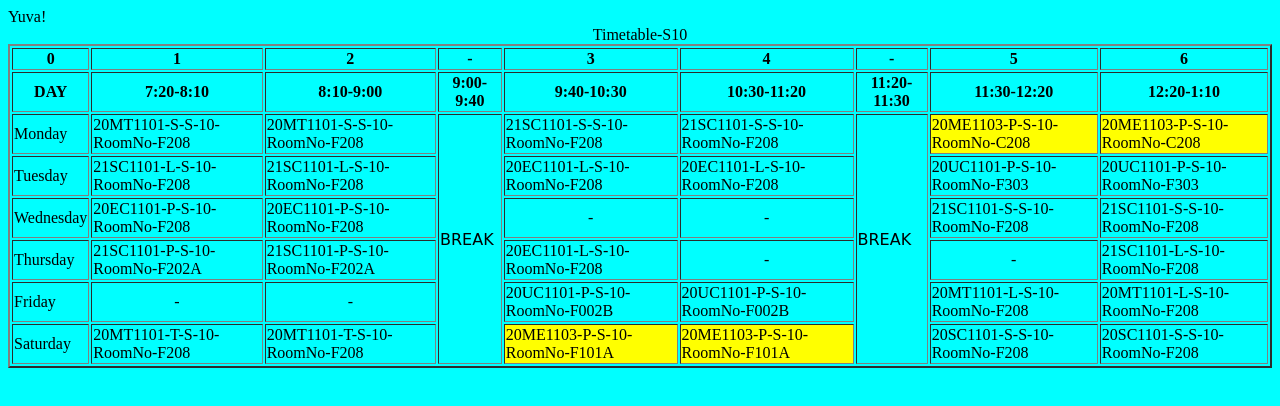
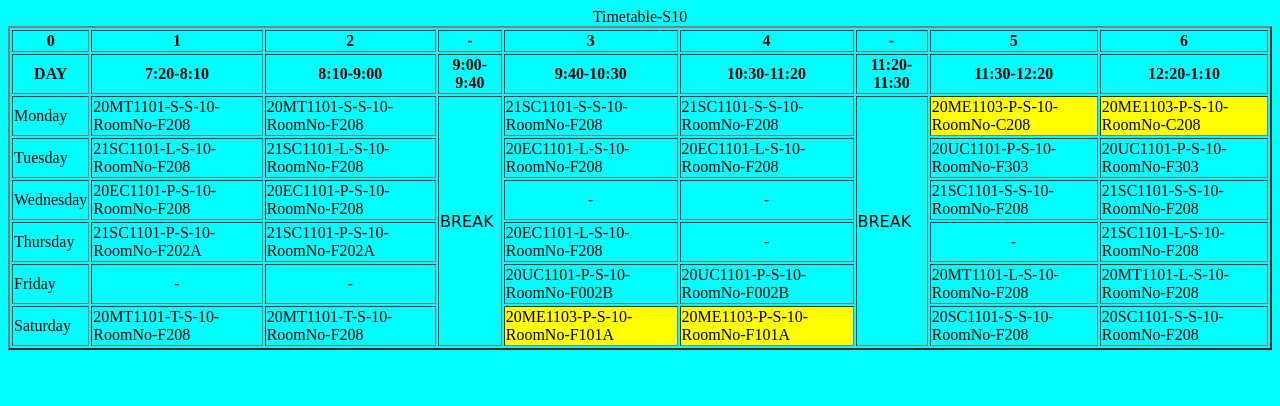
Before and after one commit to yuvabhargav-zz/yaashg, a plain HTML site: page index.html in a window 1280 px wide. Drawn offline with Linux system fonts and the light colour scheme.

Commit message:
Update index.html

```diff
--- a/index.html
+++ b/index.html
@@ -8,7 +8,7 @@
 </head>
 <body bgcolor="cyan">
     <table border="2">
-        <hidden>Yuva!</hidden>
+        <!--yuva-->
         <caption>Timetable-S10</caption>
         <tr>
             <th>0</th>
```
